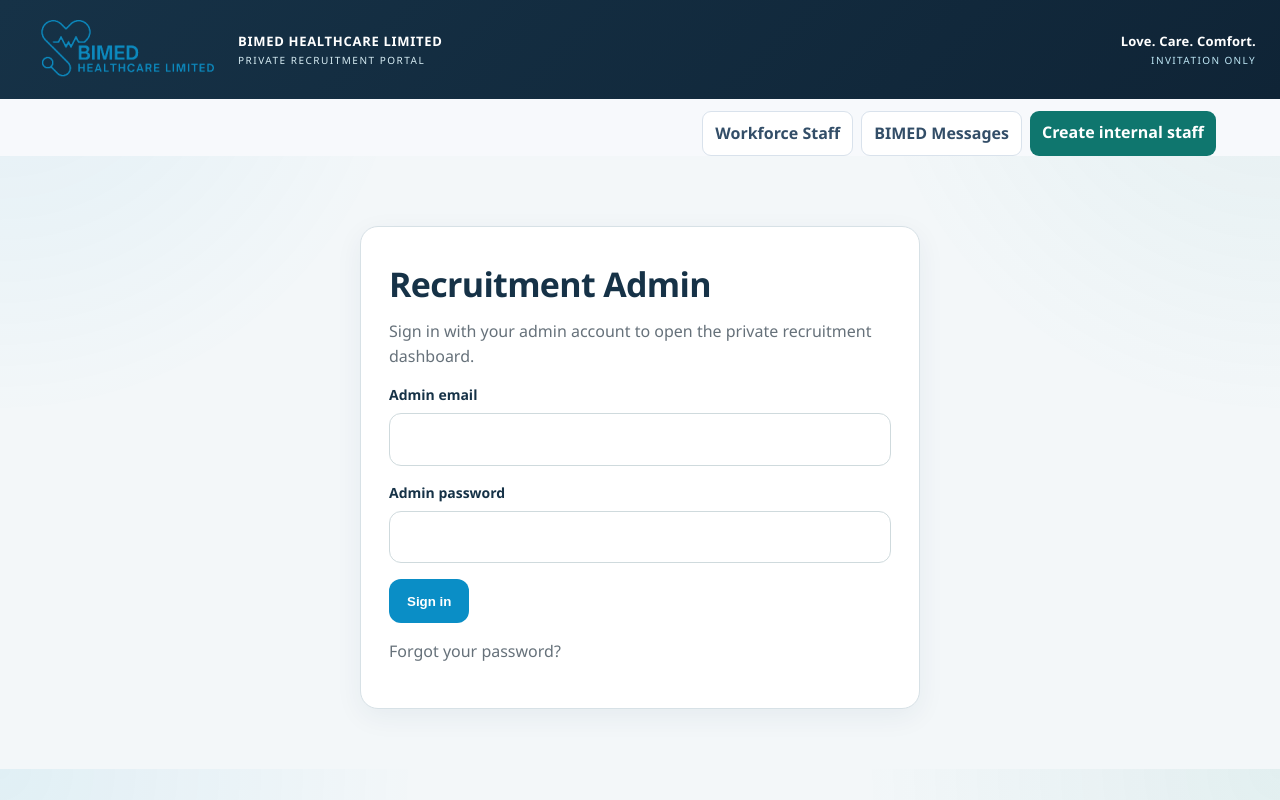
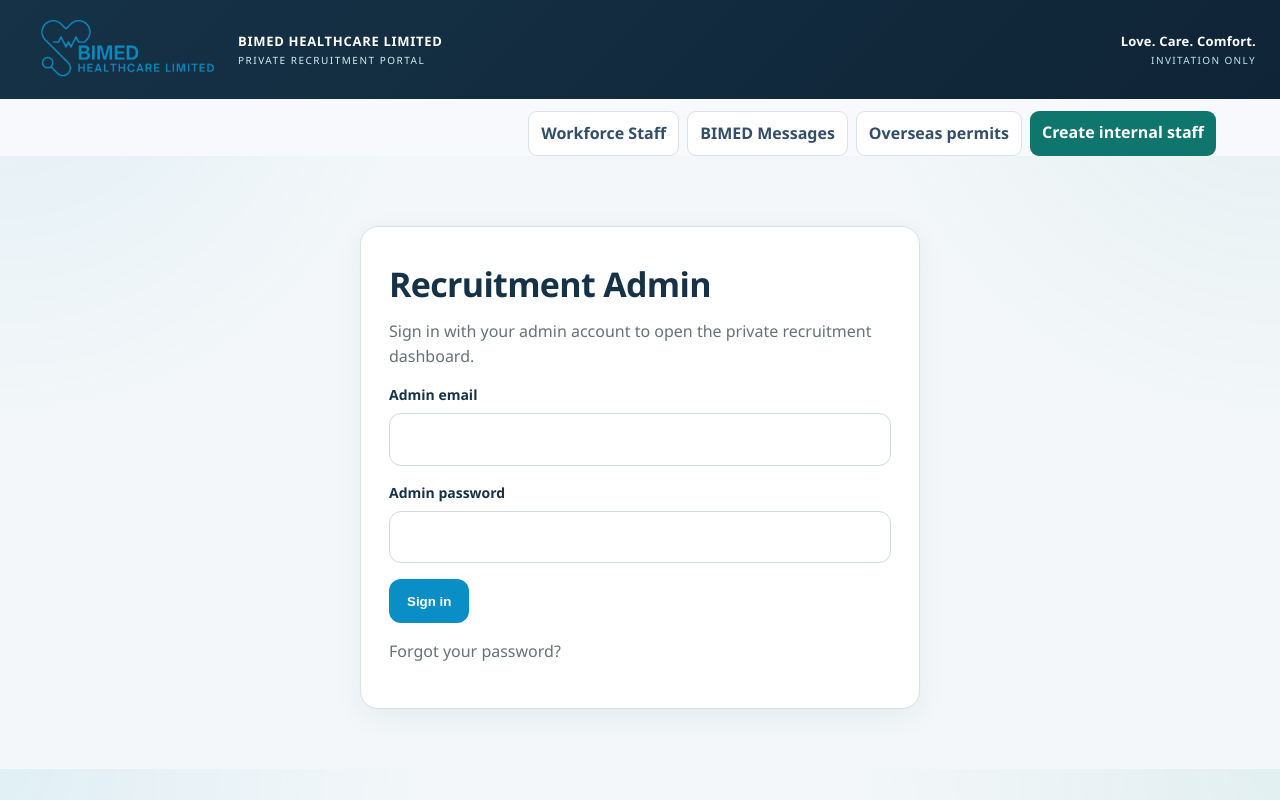
Before and after one commit to wandemcphill/BIMED, a Next.js app: page /admin in a window 1280 px wide. Built offline with nearby package versions, Linux system fonts and the light colour scheme.

Commit message:
feat: add overseas permit admin access

```diff
--- a/app/admin/page.tsx
+++ b/app/admin/page.tsx
@@ -13,6 +13,9 @@
           <a href="/admin/messages" style={{ padding: '9px 12px', border: '1px solid #d9e2ec', borderRadius: 9, background: '#fff', color: '#334e68', textDecoration: 'none', fontWeight: 800 }}>
             BIMED Messages
           </a>
+          <a href="/admin/permit" style={{ padding: '9px 12px', border: '1px solid #d9e2ec', borderRadius: 9, background: '#fff', color: '#334e68', textDecoration: 'none', fontWeight: 800 }}>
+            Overseas permits
+          </a>
           <a href="/admin/staff/new" style={{ padding: '9px 12px', border: 0, borderRadius: 9, background: '#0f766e', color: '#fff', textDecoration: 'none', fontWeight: 800 }}>
             Create internal staff
           </a>
```
